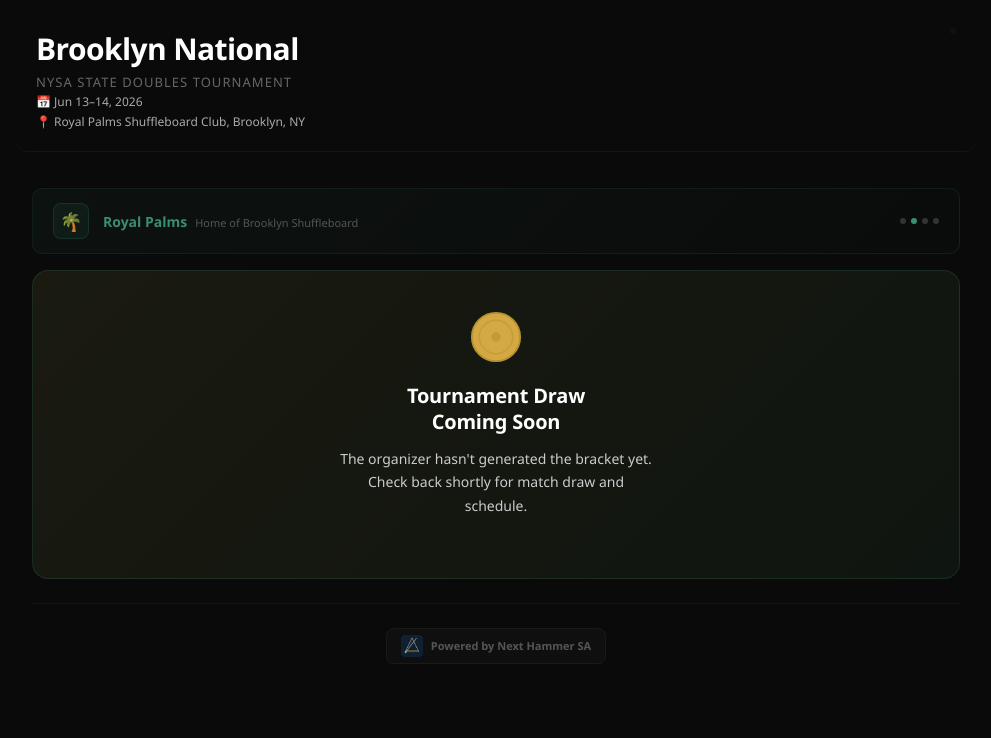
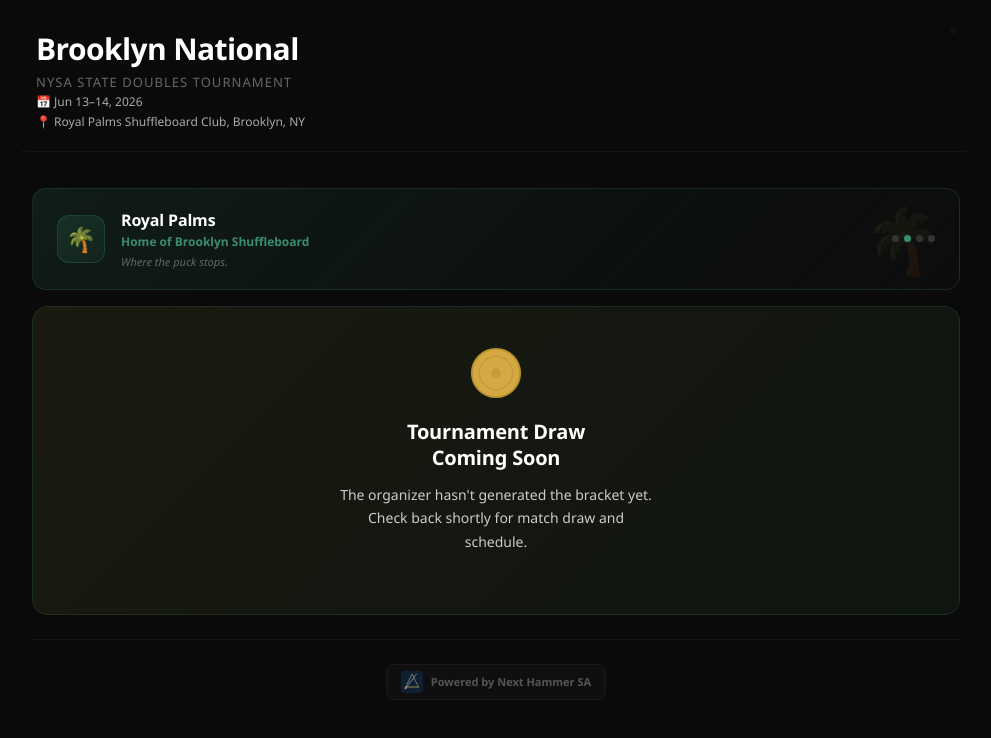
Before and after one commit to Next-Hammer-Shuffleboard-Alliance/bk-national-tourney, a React (Vite) app: page / in a window 1280 px wide. Shown: the top 738 px of the page, without its empty margins (144-1135 px from the left). Built offline with nearby package versions, Linux system fonts and the light colour scheme.

Commit message:
v3.2.5: day complete elapsed time, upgraded sponsor banners

```diff
--- a/src/App.jsx
+++ b/src/App.jsx
@@ -1,7 +1,7 @@
 import { useState, useMemo, useRef, useEffect, useCallback } from "react";
 
 // App version
-const APP_VERSION = "3.2.4";
+const APP_VERSION = "3.2.5";
 
 // Mobile detection hook
 function useIsMobile(breakpoint = 600) {
@@ -31,10 +31,10 @@
 
 // Sponsor configuration (placeholder - update with real sponsors)
 const SPONSORS = [
-  { name: "Brooklyn Brewery", tagline: "Official Beer Sponsor", color: "#B8860B", icon: "🍺" },
-  { name: "Royal Palms", tagline: "Home of Brooklyn Shuffleboard", color: "#3A8E6E", icon: "🌴" },
-  { name: "Paulie Gee's", tagline: "Official Pizza Partner", color: "#E85D3A", icon: "🍕" },
-  { name: "Jameson", tagline: "Official Spirits Partner", color: "#2E7D32", icon: "🥃" },
+  { name: "Brooklyn Brewery", tagline: "Official Beer Sponsor", color: "#B8860B", gradEnd: "#8B6508", icon: "🍺", cta: "Cheers to the game!" },
+  { name: "Royal Palms", tagline: "Home of Brooklyn Shuffleboard", color: "#3A8E6E", gradEnd: "#2A6B50", icon: "🌴", cta: "Where the puck stops." },
+  { name: "Paulie Gee's", tagline: "Official Pizza Partner", color: "#E85D3A", gradEnd: "#C44425", icon: "🍕", cta: "Fuel your next frame." },
+  { name: "Jameson", tagline: "Official Spirits Partner", color: "#2E7D32", gradEnd: "#1B5E20", icon: "🥃", cta: "Smooth shots only." },
 ];
 
 // Embedded images (base64)
@@ -969,12 +969,28 @@
     const estMinsLeft = avgDuration > 0 ? Math.ceil(totalBatches * avgDuration) : 0;
     const estFinish = estMinsLeft > 0 ? new Date(Date.now() + estMinsLeft * 60000) : null;
 
+    // Day completion: if all matches for this filter are done, show elapsed time
+    const dayComplete = matches.length > 0 && completed.length === matches.length;
+    let elapsedTime = null;
+    if (dayComplete && completed.length > 0) {
+      const starts = completed.filter(m => m.startedAt).map(m => m.startedAt);
+      const ends = completed.filter(m => m.completedAt).map(m => m.completedAt);
+      if (starts.length > 0 && ends.length > 0) {
+        const earliest = Math.min(...starts);
+        const latest = Math.max(...ends);
+        const elapsedMins = Math.round((latest - earliest) / 60000);
+        const h = Math.floor(elapsedMins / 60);
+        const m = elapsedMins % 60;
+        elapsedTime = h > 0 ? (m > 0 ? `${h}h ${m}m` : `${h}h`) : `${elapsedMins}m`;
+      }
+    }
+
     return {
       total: matches.length, completed: completed.length, active: active.length,
       waiting: waiting.length, remaining,
       mainTotal: mainMatches.length, mainCompleted,
       conTotal: conMatches.length, conCompleted,
-      avgDuration, estFinish,
+      avgDuration, estFinish, dayComplete, elapsedTime,
     };
   }
 
@@ -1219,10 +1235,10 @@
                   <div style={{ fontSize: 28, fontWeight: 800, color: "#fff" }}>{ds.avgDuration > 0 ? `${ds.avgDuration} min` : "—"}</div>
                   <div style={{ fontSize: 11, color: "#888", marginTop: 4 }}>rolling average</div>
                 </div>
-                <div style={{ background: "#0d0d0d", border: "1px solid #1a1a1a", borderRadius: 12, padding: "20px 20px 16px", borderTop: `3px solid ${ds.remaining > 40 ? "#E85D3A" : "#3A8E6E"}` }}>
-                  <div style={{ fontSize: 10, fontWeight: 700, color: "#555", textTransform: "uppercase", letterSpacing: "0.1em", marginBottom: 8 }}>Est. Finish</div>
-                  <div style={{ fontSize: 28, fontWeight: 800, color: "#fff" }}>{ds.estFinish ? ds.estFinish.toLocaleTimeString([], { hour: "numeric", minute: "2-digit" }) : "—"}</div>
-                  <div style={{ fontSize: 11, color: ds.remaining > 40 ? "#E85D3A" : "#3A8E6E", marginTop: 4 }}>{ds.remaining} matches remaining</div>
+                <div style={{ background: "#0d0d0d", border: "1px solid #1a1a1a", borderRadius: 12, padding: "20px 20px 16px", borderTop: `3px solid ${ds.dayComplete ? "#3A8E6E" : ds.remaining > 40 ? "#E85D3A" : "#3A8E6E"}` }}>
+                  <div style={{ fontSize: 10, fontWeight: 700, color: "#555", textTransform: "uppercase", letterSpacing: "0.1em", marginBottom: 8 }}>{ds.dayComplete ? (dayFilter === "all" ? "Tournament Complete" : `Day ${dayFilter} Complete`) : "Est. Finish"}</div>
+                  <div style={{ fontSize: 28, fontWeight: 800, color: "#fff" }}>{ds.dayComplete ? (ds.elapsedTime || "✓") : ds.estFinish ? ds.estFinish.toLocaleTimeString([], { hour: "numeric", minute: "2-digit" }) : "—"}</div>
+                  <div style={{ fontSize: 11, color: ds.dayComplete ? "#3A8E6E" : ds.remaining > 40 ? "#E85D3A" : "#3A8E6E", marginTop: 4 }}>{ds.dayComplete ? "all matches finished" : `${ds.remaining} matches remaining`}</div>
                 </div>
               </div>
 
@@ -1727,19 +1743,42 @@
   const sp = sponsors[activeIdx % sponsors.length];
   return (
     <div style={{
-      margin: "16px 0", padding: "14px 20px",
-      background: `linear-gradient(135deg, ${sp.color}10, ${sp.color}05)`,
-      border: `1px solid ${sp.color}20`, borderRadius: 10,
-      display: "flex", alignItems: "center", gap: 14, minHeight: 52, transition: "all 0.6s ease",
+      margin: "16px 0", padding: "20px 24px",
+      background: `linear-gradient(135deg, ${sp.color}25 0%, ${sp.gradEnd || sp.color}12 60%, #0d0d0d 100%)`,
+      border: `1px solid ${sp.color}30`, borderRadius: 14,
+      display: "flex", alignItems: "center", gap: 16, minHeight: 80,
+      transition: "all 0.6s ease", position: "relative", overflow: "hidden",
     }}>
-      <div style={{ width: 36, height: 36, borderRadius: 8, background: `${sp.color}15`, border: `1px solid ${sp.color}30`, display: "flex", alignItems: "center", justifyContent: "center", fontSize: 18, flexShrink: 0 }}>{sp.icon}</div>
-      <div style={{ flex: 1 }}>
-        <span style={{ fontSize: 14, fontWeight: 700, color: sp.color }}>{sp.name}</span>
-        <span style={{ fontSize: 11, color: "#555", marginLeft: 8 }}>{sp.tagline}</span>
+      {/* Background icon watermark */}
+      <div style={{
+        position: "absolute", right: 16, top: "50%", transform: "translateY(-50%)",
+        fontSize: 64, opacity: 0.08, pointerEvents: "none", lineHeight: 1,
+      }}>{sp.icon}</div>
+
+      {/* Icon */}
+      <div style={{
+        width: 48, height: 48, borderRadius: 12,
+        background: `linear-gradient(135deg, ${sp.color}30, ${sp.color}15)`,
+        border: `1.5px solid ${sp.color}40`,
+        display: "flex", alignItems: "center", justifyContent: "center",
+        fontSize: 24, flexShrink: 0,
+      }}>{sp.icon}</div>
+
+      {/* Text */}
+      <div style={{ flex: 1, position: "relative", zIndex: 1 }}>
+        <div style={{ fontSize: 16, fontWeight: 800, color: "#fff", letterSpacing: "-0.01em" }}>{sp.name}</div>
+        <div style={{ fontSize: 12, color: sp.color, fontWeight: 600, marginTop: 2 }}>{sp.tagline}</div>
+        {sp.cta && <div style={{ fontSize: 11, color: "#666", marginTop: 4, fontStyle: "italic" }}>{sp.cta}</div>}
       </div>
-      <div style={{ display: "flex", gap: 5 }}>
+
+      {/* Dots */}
+      <div style={{ display: "flex", gap: 5, position: "relative", zIndex: 1, flexShrink: 0 }}>
         {sponsors.map((_, i) => (
-          <div key={i} style={{ width: 6, height: 6, borderRadius: "50%", background: i === activeIdx % sponsors.length ? sp.color : "#333" }} />
+          <div key={i} style={{
+            width: 7, height: 7, borderRadius: "50%",
+            background: i === activeIdx % sponsors.length ? sp.color : "#333",
+            transition: "background 0.3s ease",
+          }} />
         ))}
       </div>
     </div>
```
